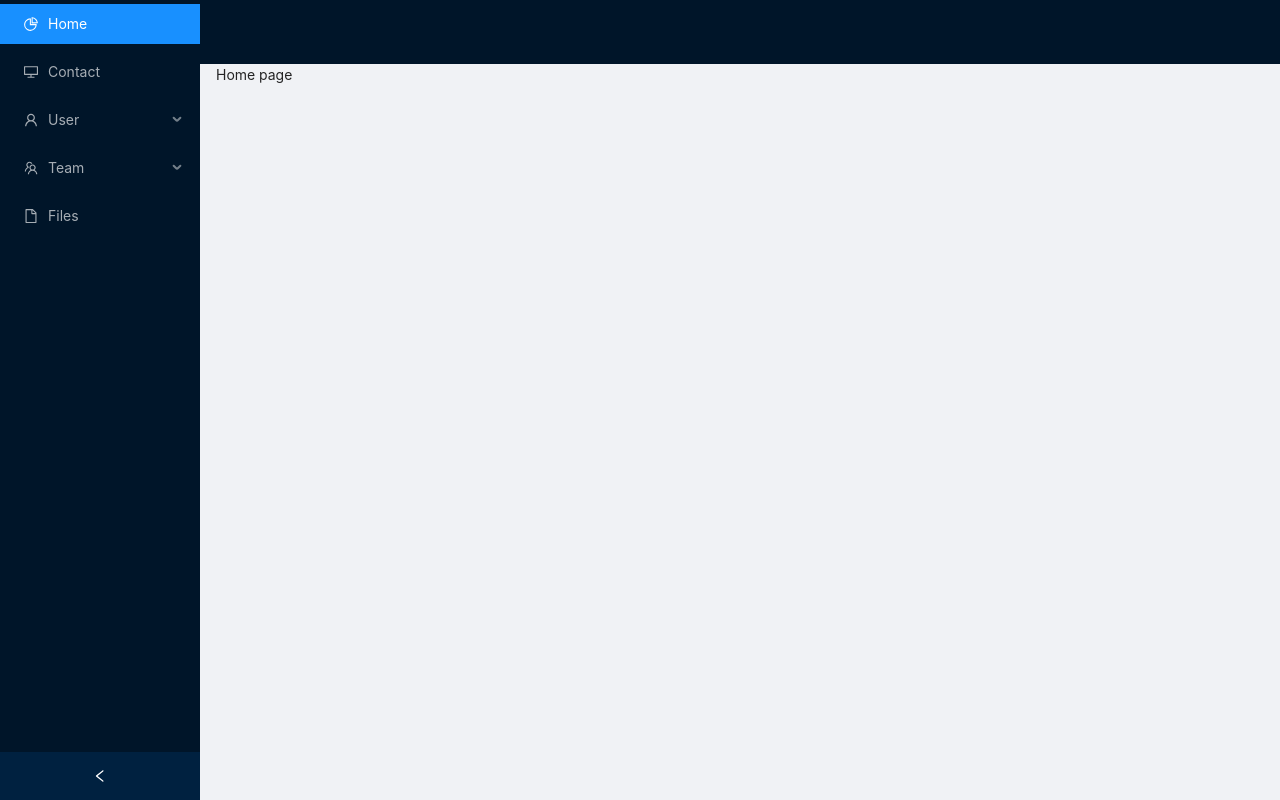
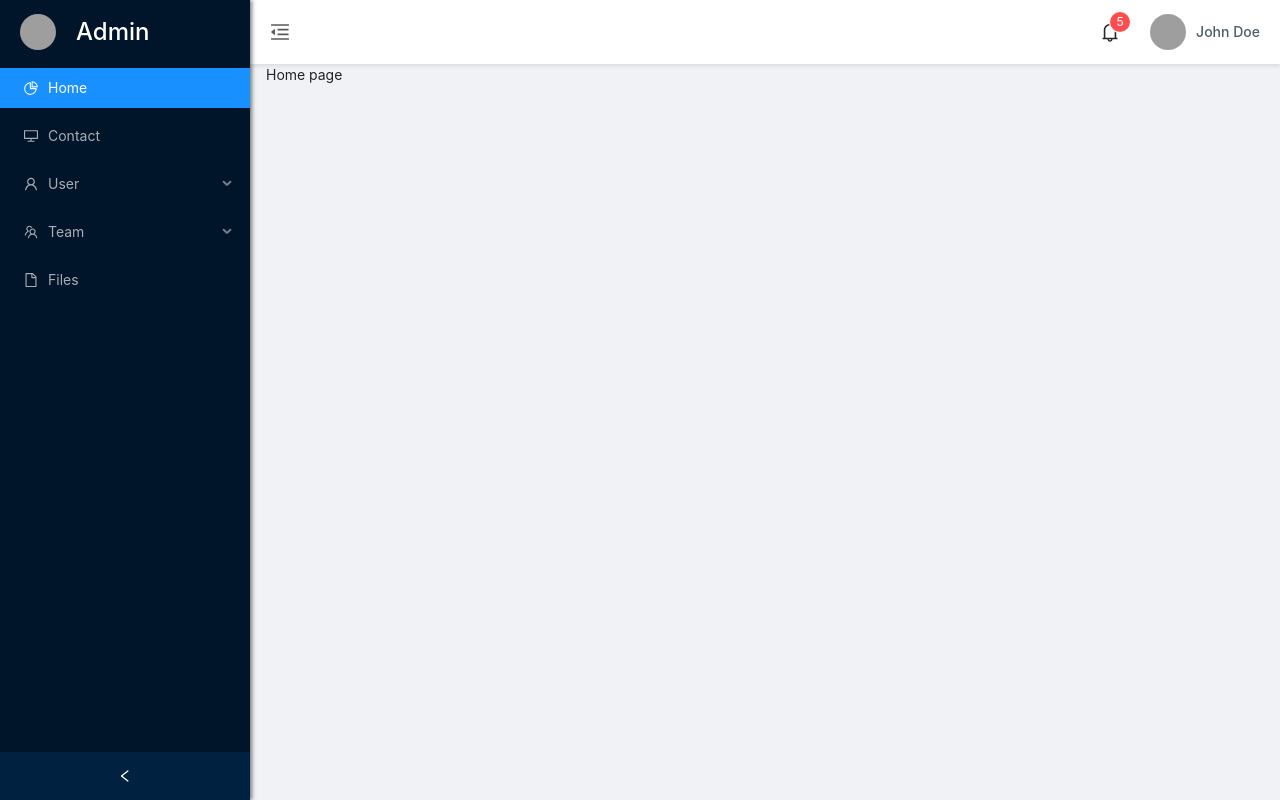
Before and after one commit to oybek1024/zarplata_company_admin, a React (Create React App) app: page / in a window 1280 px wide. Built offline with nearby package versions, Linux system fonts and the light colour scheme; grey boxes are pictures that could not be loaded.

Commit message:
constants, pages, components created

```diff
--- a/package.json
+++ b/package.json
@@ -7,6 +7,7 @@
     "@testing-library/react": "^11.1.0",
     "@testing-library/user-event": "^12.1.10",
     "antd": "^4.11.2",
+    "nprogress": "^0.2.0",
     "react": "^17.0.1",
     "react-dom": "^17.0.1",
     "react-redux": "^7.2.2",
--- a/src/App.js
+++ b/src/App.js
@@ -1,16 +1,16 @@
 import React, { Suspense } from 'react'
-import { PersistGate } from 'redux-persist/integration/react'
+// import { PersistGate } from 'redux-persist/integration/react'
 import { BrowserRouter } from 'react-router-dom'
 // import {useTranslation} from "react-i18next";
 // import {useSelector} from "react-redux";
-import { persistor } from './services/store'
+// import { persistor } from './services/store'
 import Routes from './routes/routes'
 import Preloader from './components/preloader/preloader'
 import MainLayout from './layouts/MainLayout'
 
 function App() {
   return (
-    <PersistGate loading={null} persistor={persistor}>
+    // <PersistGate loading={null} persistor={persistor}>
       <div className='App'>
         <Suspense fallback={<Preloader />}>
           <BrowserRouter>
@@ -20,7 +20,7 @@ function App() {
           </BrowserRouter>
         </Suspense>
       </div>
-    </PersistGate>
+    // </PersistGate>
   )
 }
 
--- /dev/null
+++ b/src/assets/styles/layout.css
@@ -0,0 +1,40 @@
+#components-layout-demo-side .logo {
+    height: 32px;
+    margin: 16px;
+    background: rgba(255, 255, 255, 0.3);
+}
+
+.site-layout .site-layout-background {
+    background: #fff;
+    box-shadow: 0 2px 4px rgba(0,0,0, .1);
+
+}
+.slider {
+    box-shadow: 2px 0 4px rgba(0,0,0, .5);
+}
+.logo {
+    height: 64px !important;
+    /*background-color: white;*/
+    display: flex;
+    align-items: center;
+}
+.logo .avatar {
+    margin-left: 20px;
+    width: 48px;
+    height: 48px;
+}
+.logo .title {
+    color: white;
+    font-size: 24px;
+    margin: auto 20px;
+}
+.menuIcon {
+    font-size: 20px;
+    margin: auto 20px;
+    color: rgba(0,0,0, .65);
+}
+.header {
+    display: flex;
+    align-items: center;
+    justify-content: space-between;
+}
--- /dev/null
+++ b/src/components/MenuHeader.js
@@ -0,0 +1,14 @@
+import {Avatar} from "antd";
+import {UserOutlined} from "@ant-design/icons";
+import basic from "../constants/basic";
+import React from "react";
+
+function MenuHeader (props) {
+    return (
+        <div className='logo'>
+            <Avatar size={36} src={ basic.LOGO } className='avatar' icon={<UserOutlined />} />
+            { !props.collapsed ? <h1 className='title'>{ basic.TITLE }</h1> : '' }
+        </div>
+    )
+}
+export default MenuHeader
--- /dev/null
+++ b/src/components/RightContent.js
@@ -0,0 +1,36 @@
+import { Avatar } from "antd";
+import { UserOutlined, LogoutOutlined, BellOutlined } from "@ant-design/icons"
+import { Menu, Dropdown, Badge } from 'antd'
+import './styles/style.css'
+import basic from "../constants/basic";
+
+const menu = (
+    <Menu>
+        <Menu.Item>
+            <UserOutlined /> Profile
+        </Menu.Item>
+        <Menu.Item>
+            <LogoutOutlined />  Log out
+        </Menu.Item>
+    </Menu>
+);
+
+
+
+function RightContent (props) {
+    return (
+        <div style={{ display: "flex", alignItems: 'center' }}>
+            <Badge style={{ marginRight: '10px', cursor: 'pointer' }} count={5}>
+                <BellOutlined style={{ fontSize: '20px', marginRight: '10px' }} />
+            </Badge>
+            <Dropdown overlay={menu} className='dropdown'>
+                <div className='right_content'>
+                    <Avatar size={36} className='avatar' src={basic.USER_LOGO} icon={<UserOutlined />} />
+                    <h1 className='title'>John Doe</h1>
+                </div>
+            </Dropdown>
+        </div>
+    )
+}
+
+export default RightContent
--- /dev/null
+++ b/src/components/styles/style.css
@@ -0,0 +1,20 @@
+.right_content {
+    height: 64px !important;
+    margin-right: 10px;
+    /*background-color: white;*/
+    display: flex;
+    align-items: center;
+}
+.right_content .avatar {
+    margin-left: 20px;
+    width: 48px;
+    height: 48px;
+}
+.right_content .title {
+    color: #4b5d67;
+    font-size: 14px;
+    margin: auto 10px;
+}
+.dropdown {
+    cursor: pointer;
+}
--- /dev/null
+++ b/src/constants/basic.js
@@ -0,0 +1,9 @@
+const basic = {
+    PRIMARY_COLOR: '#a7d129',
+    TITLE: 'Admin',
+    MENU_THEME: 'dark',
+    COMPANY_NAME: 'Udevs',
+    LOGO: 'https://www.clipartmax.com/png/full/143-1438657_android-app-icon-android-app-png-icon.png',
+    USER_LOGO: 'https://www.shareicon.net/data/2017/01/06/868320_people_512x512.png'
+}
+export default basic
--- a/src/layouts/MainLayout.js
+++ b/src/layouts/MainLayout.js
@@ -1,7 +1,13 @@
 import React, { useState } from 'react'
 import { Layout, Menu } from 'antd'
+import RightContent from "../components/RightContent";
+import MenuHeader from "../components/MenuHeader";
+import basic from "../constants/basic";
+import '../assets/styles/layout.css'
 import {
   DesktopOutlined,
+  MenuUnfoldOutlined,
+  MenuFoldOutlined,
   PieChartOutlined,
   FileOutlined,
   TeamOutlined,
@@ -18,12 +24,19 @@ export default function MainLayout({ children }) {
     <div className='App'>
       <Layout style={{ minHeight: '100vh' }}>
         <Sider
+          className='slider'
           collapsible
+          theme={basic.MENU_THEME}
+          width={250}
           collapsed={collapsed}
           onCollapse={() => setCollapsed(!collapsed)}
         >
-          <div className='logo' />
-          <Menu theme='dark' defaultSelectedKeys={['1']} mode='inline'>
+          <MenuHeader collapsed={collapsed}/>
+          {/*<div className='logo'>*/}
+          {/*  <Avatar size={36} className='avatar' icon={<UserOutlined />} />*/}
+          {/*  { !collapsed ? <h1 className='title'>{ basic.TITLE }</h1> : '' }*/}
+          {/*</div>*/}
+          <Menu theme={basic.MENU_THEME} defaultSelectedKeys={['1']} mode='inline'>
             <Menu.Item key='1' icon={<PieChartOutlined />}>
               <Link to='/'>Home</Link>
             </Menu.Item>
@@ -45,7 +58,10 @@ export default function MainLayout({ children }) {
           </Menu>
         </Sider>
         <Layout className='site-layout'>
-          <Header className='site-layout-background' style={{ padding: 0 }} />
+          <Header className='site-layout-background header' style={{ padding: 0 }} >
+            { collapsed ? <MenuUnfoldOutlined onClick={() => { setCollapsed(!collapsed) }} className='menuIcon' /> : <MenuFoldOutlined onClick={() => { setCollapsed(!collapsed) }} className='menuIcon' /> }
+            <RightContent/>
+          </Header>
           <Content style={{ margin: '0 16px' }}>{children}</Content>
         </Layout>
       </Layout>
--- a/src/routes/routes.js
+++ b/src/routes/routes.js
@@ -1,4 +1,4 @@
-import React from 'react'
+import React, { useEffect } from 'react'
 import { Redirect, Route, Switch, withRouter } from 'react-router-dom'
 import { lazy } from 'react'
 
@@ -6,7 +6,7 @@ import { lazy } from 'react'
 const Home = lazy(() => import('../pages/Home/Home'))
 const Contact = lazy(() => import('../pages/Contact/Contact'))
 
-const AppRoute = ({ component: Component, layout: Layout, ...rest }) => (
+const AppRoute = ({component: Component, layout: Layout, ...rest}) => (
     <Route
         {...rest}
         render={(props) => (
@@ -17,7 +17,16 @@ const AppRoute = ({ component: Component, layout: Layout, ...rest }) => (
     />
 )
 
+
 const Routes = () => {
+  useEffect(() => {
+     console.log('Ready')
+    return () => {
+       console.log("Before unmounting")
+    }
+  },[])
+
+
   const publicRoutes = [
     {
       path: '/',
@@ -32,6 +41,8 @@ const Routes = () => {
       component: Contact,
     },
   ]
+
+
 
   const publicRouteList = publicRoutes.map((item, id) => {
     return (
```
Also changed, not shown: src/layouts/UserLayout.js (added, +8 -0 lines), 1 other file (tests, documents, lock files or other folders). Lines whose indentation alone changed are shown as unchanged.
